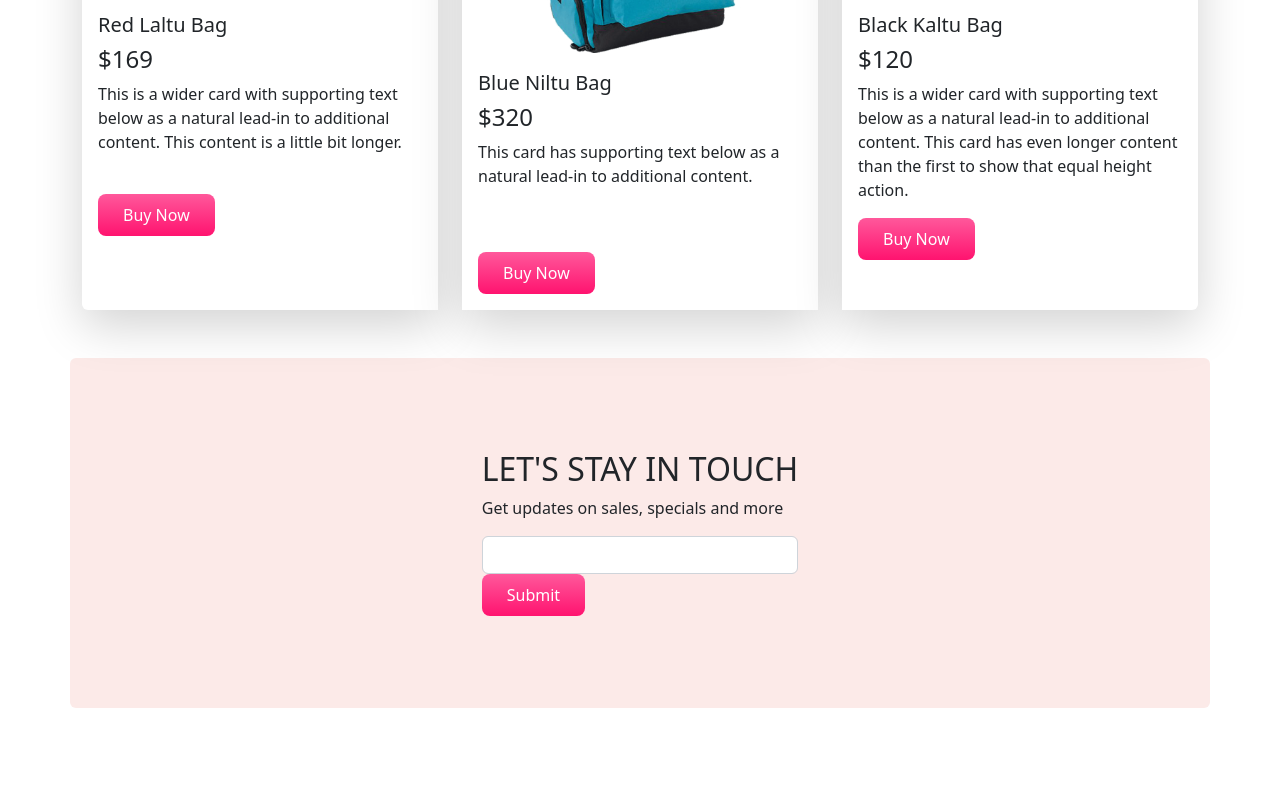
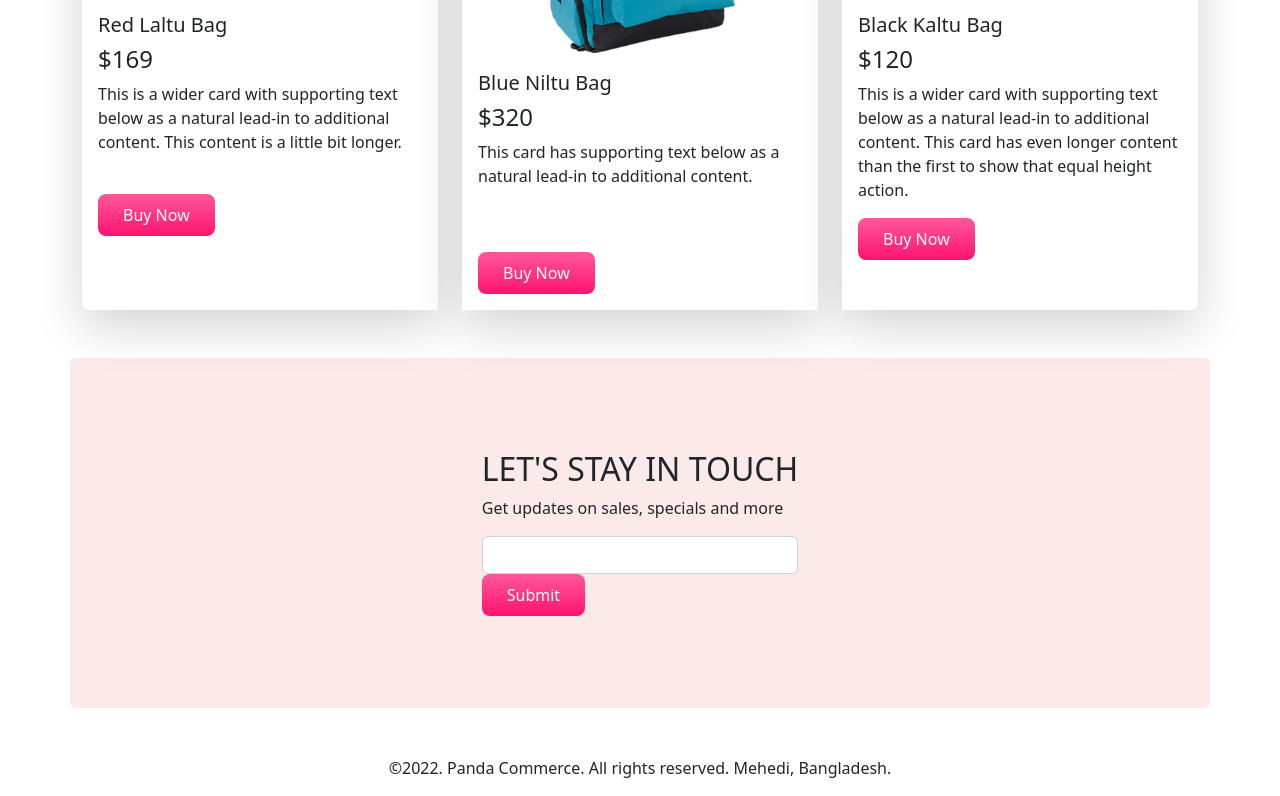
Before and after one commit to mehedihasan2061/practice-panda-commerce, a plain HTML site: page index.html in a window 1280 px wide. Shown: the part 1688-2484 px from the top of the page. Before the commit the page ends 2396 px from the top, so only its background shows below. Drawn offline with nearby package versions, Linux system fonts and the light colour scheme.

Commit message:
footer add

```diff
--- a/index.html
+++ b/index.html
@@ -119,7 +119,7 @@
         <section>
             <div class="container text-center">
                 <div class="row g-2">
-                    <div class="col-4 ">
+                    <div class="col-sm-12 col-md-6 col-lg-4">
                         <div class="p-3 border bg-light border border-0 ">
                             <div class="bg-success d-flex justify-content-center align-items-center rounded">
                                 <h1 class="text-white">Watch</h1>
@@ -135,7 +135,7 @@
                             </div>
                         </div>
                     </div>
-                    <div class="col-4 ">
+                    <div class="col-4">
                         <div class="p-3 border bg-light border border-0 ">
                             <div class="bg-warning d-flex justify-content-center align-items-center rounded">
                                 <h1 class="text-white">Shoes</h1>
@@ -257,6 +257,13 @@
         </section>
     </header>
 
+    <!-- footer section  -->
+    <footer>
+        <div class="container mt-5 text-center">
+            <p>©2022. Panda Commerce. All rights reserved. Mehedi, Bangladesh.</p>
+        </div>
+    </footer>
+
 
 
     <script src="	https://cdn.jsdelivr.net/npm/bootstrap@5.2.0/dist/js/bootstrap.bundle.min.js"></script>
```
